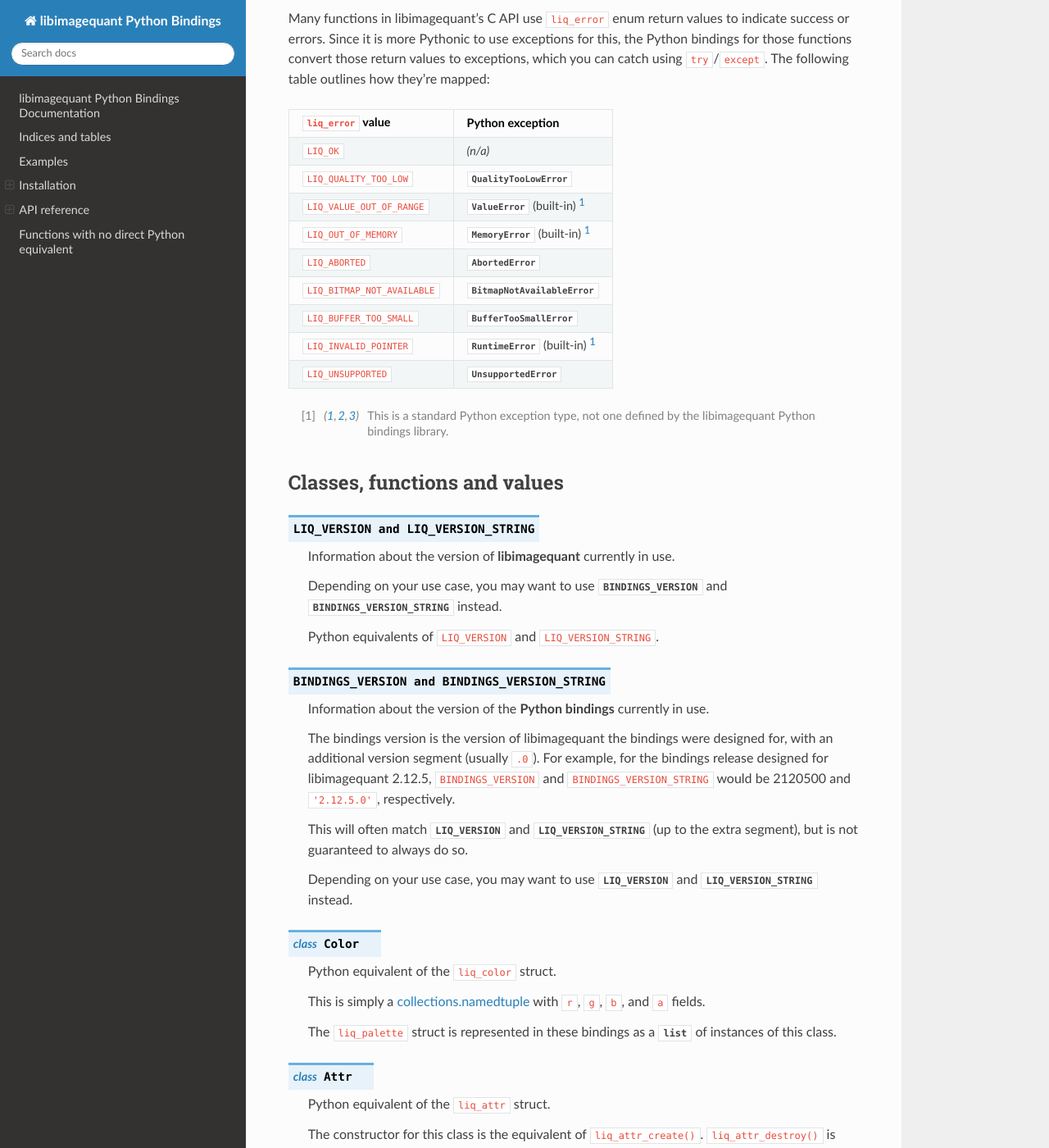
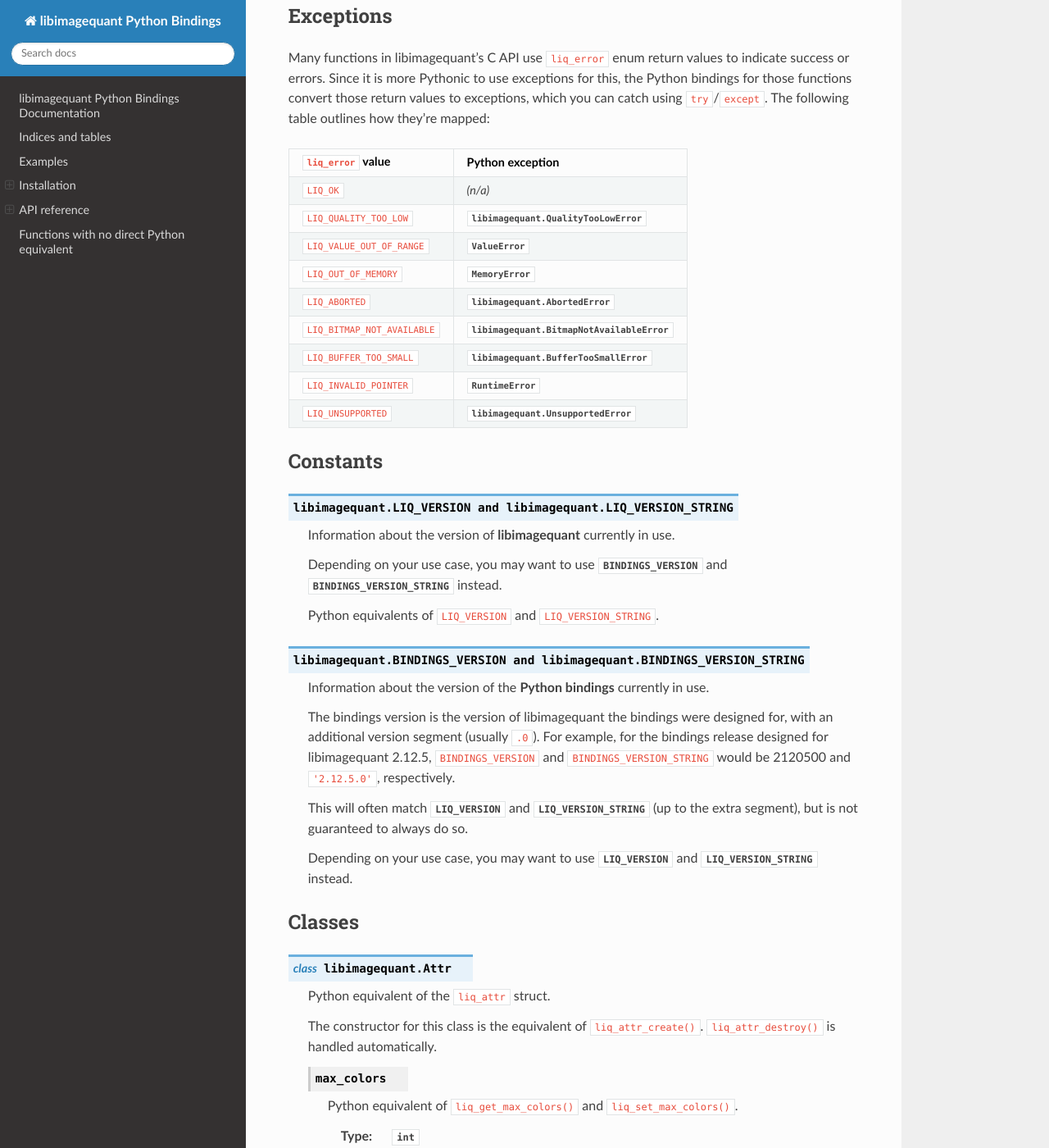
Before and after one commit to RoadrunnerWMC/libimagequant-python, a Sphinx documentation site: the page built from docs/source/index.rst, in a window 1280 px wide and 1400 px high, scrolled down 3560 px. Shown: the whole window at 82% size. Built offline with Sphinx 7.4.7 and the Read the Docs theme 2.0.0, drawn with Linux system fonts in a browser that asks for light colours; some of the changed text lies outside the part shown.

Commit message:
Various docs changes

```diff
--- a/docs/source/conf.py
+++ b/docs/source/conf.py
@@ -34,8 +34,7 @@
 # extensions coming with Sphinx (named 'sphinx.ext.*') or your custom
 # ones.
 extensions = [
-    'sphinx.ext.todo',
-    'sphinx.ext.viewcode']
+    'sphinx.ext.todo']
 
 # Add any paths that contain templates here, relative to this directory.
 templates_path = ['_templates']
--- a/docs/source/index.rst
+++ b/docs/source/index.rst
@@ -20,13 +20,15 @@
     are given the Python :py:class:`bool` type.
 *   Error-code return values are instead expressed by raising exceptions (see
     :ref:`exceptions`).
+*   A few functions -- mostly ones that don't make much sense in Python -- are
+    not supported (see :ref:`unsupported-functions`).
 
 This documentation is intentionally terse, so as to avoid duplicating the
 information in the official C API documentation. The recommended way to use
-this documentation is to first peruse `the official libimagequant C API
-documentation <https://pngquant.org/lib/>`_ to see how you could accomplish
-your goals in C, and to then search for C function names on this page to find
-the equivalent Python APIs.
+this page is to first peruse `the official libimagequant C API documentation
+<https://pngquant.org/lib/>`_ to see how you could accomplish your goals in C,
+and to then search for the C function names here to find the equivalent Python
+APIs.
 
 You may want to take a look at :ref:`examples`, :ref:`installation`, or the
 :ref:`api-ref`.
@@ -145,9 +147,8 @@
 Installation
 ============
 
-The unofficial libimagequant Python bindings are tested against `Python
-<https://www.python.org/>`_ 3 and `PyPy <https://www.pypy.org>`_ (in Python 3
-mode). Python 2 is not supported.
+These bindings are tested against `Python <https://www.python.org/>`_ 3 and
+`PyPy <https://www.pypy.org>`_ (in Python 3 mode). Python 2 is not supported.
 
 Builds are available on PyPI for 64-bit Windows, 64-bit macOS, and 64-bit
 Ubuntu. If you're using one of those, the recommended way to install is through
@@ -193,8 +194,8 @@
     python3 setup.py bdist_wheel
 
 This should create (among other things) a ``dist`` folder with a ``.whl``
-(wheel) file inside. You can now install the wheel file with pip, or distribute
-it.
+(wheel) file inside. You can now install that wheel file with pip, or
+distribute it.
 
 
 .. _api-ref:
@@ -214,38 +215,33 @@
 exceptions, which you can catch using ``try``/``except``. The following table
 outlines how they're mapped:
 
-+------------------------------+-----------------------------------------------------+
-| ``liq_error`` value          | Python exception                                    |
-+==============================+=====================================================+
-| ``LIQ_OK``                   | *(n/a)*                                             |
-+------------------------------+-----------------------------------------------------+
-| ``LIQ_QUALITY_TOO_LOW``      | :py:class:`QualityTooLowError`                      |
-+------------------------------+-----------------------------------------------------+
-| ``LIQ_VALUE_OUT_OF_RANGE``   | :py:class:`ValueError` (built-in) [#builtin-exc]_   |
-+------------------------------+-----------------------------------------------------+
-| ``LIQ_OUT_OF_MEMORY``        | :py:class:`MemoryError` (built-in) [#builtin-exc]_  |
-+------------------------------+-----------------------------------------------------+
-| ``LIQ_ABORTED``              | :py:class:`AbortedError`                            |
-+------------------------------+-----------------------------------------------------+
-| ``LIQ_BITMAP_NOT_AVAILABLE`` | :py:class:`BitmapNotAvailableError`                 |
-+------------------------------+-----------------------------------------------------+
-| ``LIQ_BUFFER_TOO_SMALL``     | :py:class:`BufferTooSmallError`                     |
-+------------------------------+-----------------------------------------------------+
-| ``LIQ_INVALID_POINTER``      | :py:class:`RuntimeError` (built-in) [#builtin-exc]_ |
-+------------------------------+-----------------------------------------------------+
-| ``LIQ_UNSUPPORTED``          | :py:class:`UnsupportedError`                        |
-+------------------------------+-----------------------------------------------------+
-
-.. [#builtin-exc]
-    This is a standard Python exception type, not one defined by the
-    libimagequant Python bindings library.
++------------------------------+---------------------------------------------------+
+| ``liq_error`` value          | Python exception                                  |
++==============================+===================================================+
+| ``LIQ_OK``                   | *(n/a)*                                           |
++------------------------------+---------------------------------------------------+
+| ``LIQ_QUALITY_TOO_LOW``      | :py:class:`libimagequant.QualityTooLowError`      |
++------------------------------+---------------------------------------------------+
+| ``LIQ_VALUE_OUT_OF_RANGE``   | :py:class:`ValueError`                            |
++------------------------------+---------------------------------------------------+
+| ``LIQ_OUT_OF_MEMORY``        | :py:class:`MemoryError`                           |
++------------------------------+---------------------------------------------------+
+| ``LIQ_ABORTED``              | :py:class:`libimagequant.AbortedError`            |
++------------------------------+---------------------------------------------------+
+| ``LIQ_BITMAP_NOT_AVAILABLE`` | :py:class:`libimagequant.BitmapNotAvailableError` |
++------------------------------+---------------------------------------------------+
+| ``LIQ_BUFFER_TOO_SMALL``     | :py:class:`libimagequant.BufferTooSmallError`     |
++------------------------------+---------------------------------------------------+
+| ``LIQ_INVALID_POINTER``      | :py:class:`RuntimeError`                          |
++------------------------------+---------------------------------------------------+
+| ``LIQ_UNSUPPORTED``          | :py:class:`libimagequant.UnsupportedError`        |
++------------------------------+---------------------------------------------------+
 
 
-Classes, functions and values
------------------------------
+Constants
+---------
 
-
-.. data:: LIQ_VERSION and LIQ_VERSION_STRING
+.. data:: libimagequant.LIQ_VERSION and libimagequant.LIQ_VERSION_STRING
 
     Information about the version of **libimagequant** currently in use.
 
@@ -254,7 +250,7 @@
 
     Python equivalents of ``LIQ_VERSION`` and ``LIQ_VERSION_STRING``.
 
-.. data:: BINDINGS_VERSION and BINDINGS_VERSION_STRING
+.. data:: libimagequant.BINDINGS_VERSION and libimagequant.BINDINGS_VERSION_STRING
 
     Information about the version of the **Python bindings** currently in use.
 
@@ -272,19 +268,11 @@
     :py:data:`LIQ_VERSION_STRING` instead.
 
 
-.. py:class:: Color
-
-    Python equivalent of the ``liq_color`` struct.
-
-    This is simply a `collections.namedtuple
-    <https://docs.python.org/3/library/collections.html#collections.namedtuple>`_
-    with ``r``, ``g``, ``b``, and ``a`` fields.
-
-    The ``liq_palette`` struct is represented in these bindings as a
-    :py:class:`list` of instances of this class.
+Classes
+-------
 
 
-.. py:class:: Attr
+.. py:class:: libimagequant.Attr
 
     Python equivalent of the ``liq_attr`` struct.
 
@@ -341,7 +329,7 @@
         .. note::
 
             Since the only meaningful values for this variable in the C API are
-            "zero" and "non-zero", it is presented as a :py:class:`bool` in
+            "zero" and "non-zero," it is presented as a :py:class:`bool` in
             these Python bindings.
 
         :type: :py:class:`bool`
@@ -351,14 +339,14 @@
         Python equivalent of ``liq_attr_copy()``.
 
         :returns: A copy of this object.
-        :rtype: :py:class:`Attr`
+        :rtype: :py:class:`libimagequant.Attr`
 
     .. py:function:: create_rgba(bitmap: bytes, width: int, height: int, gamma: float) -> Image
 
         Python equivalent of ``liq_image_create_rgba()``.
 
-        :returns: The new image made from the provided data.
-        :rtype: :py:class:`Image`
+        :returns: The new image created from the provided data.
+        :rtype: :py:class:`libimagequant.Image`
 
     .. py:function:: set_log_callback(log_callback_function: Callable[[Attr, str, object], None], user_info: object)
 
@@ -391,7 +379,7 @@
         the callback.
 
 
-.. py:class:: Histogram(attr: Attr)
+.. py:class:: libimagequant.Histogram(attr: Attr)
 
     Python equivalent of the ``liq_histogram`` struct.
 
@@ -416,10 +404,10 @@
         Python equivalent of ``liq_histogram_quantize()``.
 
         :returns: The result of the quantization.
-        :rtype: :py:class:`Result`
+        :rtype: :py:class:`libimagequant.Result`
 
 
-.. py:class:: HistogramEntry(color: Color, count: int)
+.. py:class:: libimagequant.HistogramEntry(color: Color, count: int)
 
     Python equivalent of the ``liq_histogram_entry`` struct.
 
@@ -427,7 +415,7 @@
 
         Python equivalent of the ``liq_histogram.color`` member.
 
-        :type: :py:class:`Color`
+        :type: :py:class:`libimagequant.Color`
 
     .. py:attribute:: count
 
@@ -436,7 +424,7 @@
         :type: :py:class:`int`
 
 
-.. py:class:: Image
+.. py:class:: libimagequant.Image
 
     Python equivalent of the ``liq_image`` struct.
 
@@ -467,7 +455,7 @@
 
         For consistency with the C API, this is a write-only property.
 
-        :type: :py:class:`Image`
+        :type: :py:class:`libimagequant.Image`
 
     .. py:attribute:: importance_map
 
@@ -486,10 +474,10 @@
         Python equivalent of ``liq_image_quantize()``.
 
         :returns: The result of the quantization.
-        :rtype: :py:class:`Result`
+        :rtype: :py:class:`libimagequant.Result`
 
 
-.. py:class:: Result
+.. py:class:: libimagequant.Result
 
     Python equivalent of the ``liq_result`` struct.
 
@@ -550,7 +538,7 @@
         Python equivalent of ``liq_get_palette()``.
 
         :returns: The list of colors.
-        :rtype: :py:class:`list` of :py:class:`Color`\s
+        :rtype: :py:class:`list` of :py:class:`libimagequant.Color`\s
 
     .. py:function:: remap_image(input_image: Image) -> bytes
 
@@ -576,6 +564,19 @@
         Call this function with ``progress_callback_function = None`` to clear
         the callback.
 
+.. py:class:: libimagequant.Color
+
+    Python equivalent of the ``liq_color`` struct.
+
+    This is simply a `collections.namedtuple
+    <https://docs.python.org/3/library/collections.html#collections.namedtuple>`_
+    with ``r``, ``g``, ``b``, and ``a`` fields.
+
+    Please note that the equivalent of a ``liq_palette`` struct in these
+    bindings is a :py:class:`list` of instances of this class.
+
+
+.. _unsupported-functions:
 
 Functions with no direct Python equivalent
 ==========================================
```
